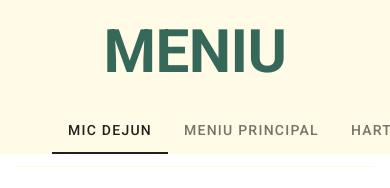
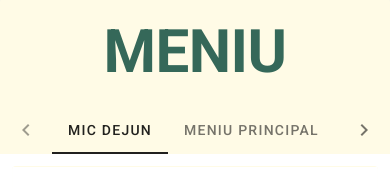
Before and after one commit to ZibaloVL/il_forno, a Vue app: page / in a window 390 px wide. Shown: the part 1014-1202 px from the top of the page. Built offline with nearby package versions, Linux system fonts and the light colour scheme.

Commit message:
responsive meniu

```diff
--- a/src/components/Meniu.vue
+++ b/src/components/Meniu.vue
@@ -4,7 +4,7 @@
       <v-card-title class="text-center justify-center py-6">
         <h2 class="font-weight-bold display-3 basil--text">{{titulName[languege]}}</h2>
       </v-card-title>
-      <v-tabs v-model="tab" background-color="transparent" color="basil" grow>
+      <v-tabs grow center-active show-arrows v-model="tab" background-color="transparent" color="basil" >
         <v-tab v-for="item in items" :key="item">{{ item }}</v-tab>
       </v-tabs>
       <v-tabs-items v-model="tab">
```
